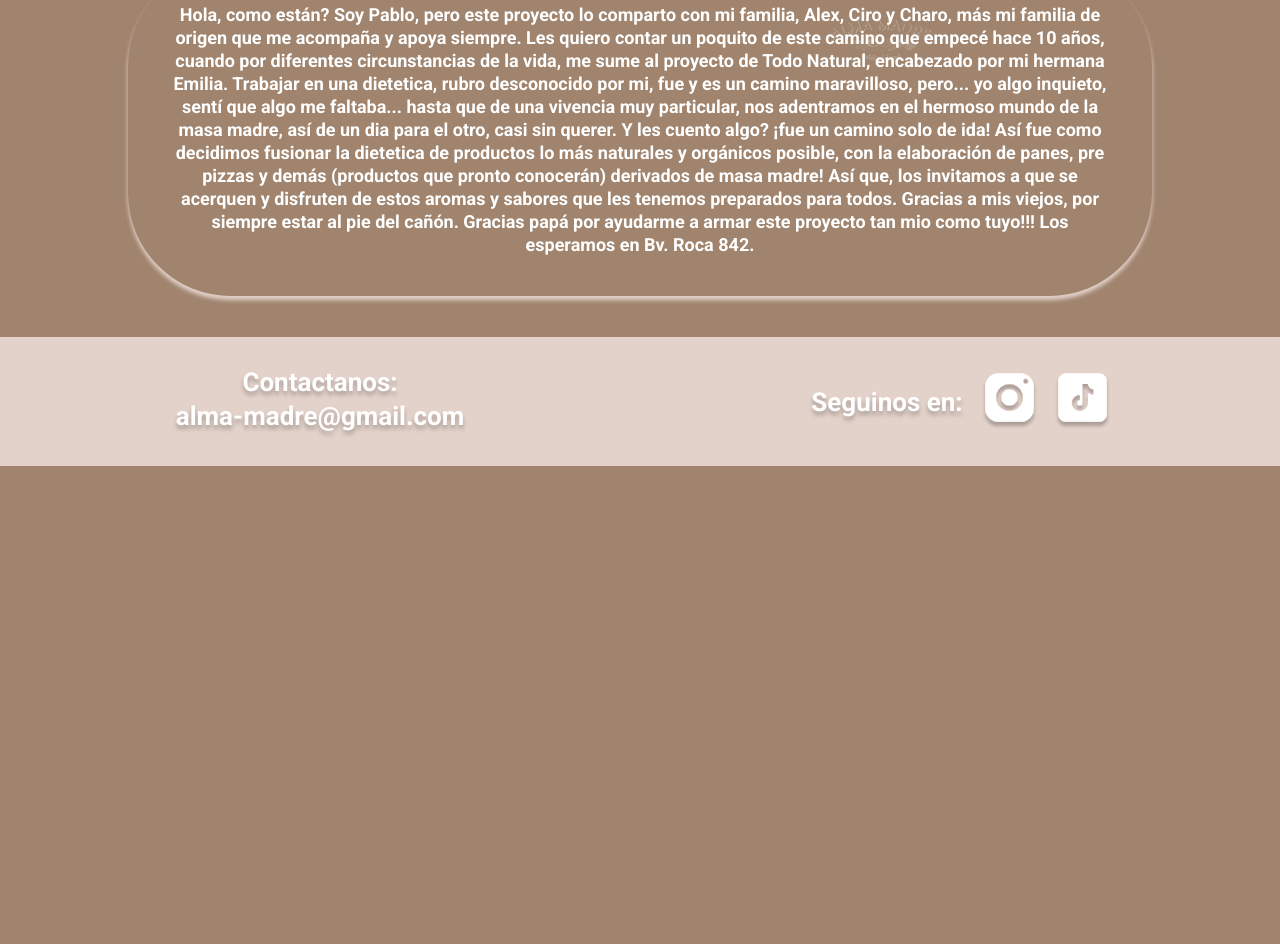
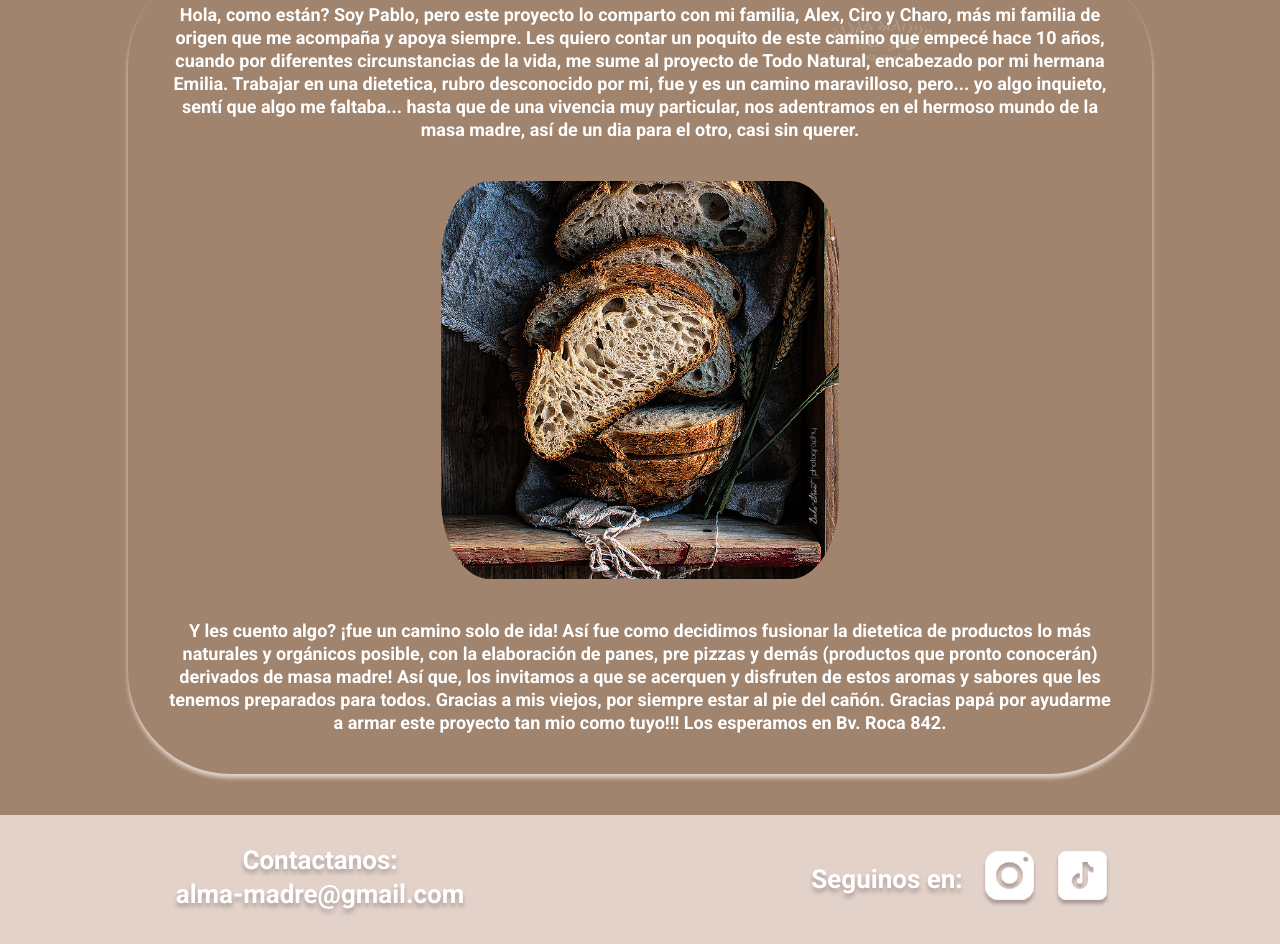
Before and after one commit to juan-pinasco/EntregaProyectoFinal-JuanPinasco, a website: page paginas/quienes-somos.html in a window 1280 px wide. Shown: the part 511-1455 px from the top of the page. Before the commit the page ends 977 px from the top, so only its background shows below. Drawn offline with nearby package versions, Linux system fonts and the light colour scheme.

Commit message:
cambios en la pagina "quienes somos". se agrego im

```diff
--- a/paginas/quienes-somos.html
+++ b/paginas/quienes-somos.html
@@ -143,14 +143,23 @@
           camino maravilloso, pero... yo algo inquieto, sentí que algo me
           faltaba... hasta que de una vivencia muy particular, nos adentramos en
           el hermoso mundo de la masa madre, así de un dia para el otro, casi
-          sin querer. Y les cuento algo? ¡fue un camino solo de ida! Así fue
-          como decidimos fusionar la dietetica de productos lo más naturales y
-          orgánicos posible, con la elaboración de panes, pre pizzas y demás
-          (productos que pronto conocerán) derivados de masa madre! Así que, los
-          invitamos a que se acerquen y disfruten de estos aromas y sabores que
-          les tenemos preparados para todos. Gracias a mis viejos, por siempre
-          estar al pie del cañón. Gracias papá por ayudarme a armar este
-          proyecto tan mio como tuyo!!! Los esperamos en Bv. Roca 842.
+          sin querer.
+        </p>
+        <img
+          class="body__main__seccion2--quienes--imagen"
+          src="../imagenes/imagen-pagina-quienes/pan 640x640.jpg"
+          alt="imagen pan masa madre"
+          width="100%"
+        />
+        <p class="body__main__seccion2--quienes--text">
+          Y les cuento algo? ¡fue un camino solo de ida! Así fue como decidimos
+          fusionar la dietetica de productos lo más naturales y orgánicos
+          posible, con la elaboración de panes, pre pizzas y demás (productos
+          que pronto conocerán) derivados de masa madre! Así que, los invitamos
+          a que se acerquen y disfruten de estos aromas y sabores que les
+          tenemos preparados para todos. Gracias a mis viejos, por siempre estar
+          al pie del cañón. Gracias papá por ayudarme a armar este proyecto tan
+          mio como tuyo!!! Los esperamos en Bv. Roca 842.
         </p>
       </section>
     </main>
--- a/scss/_seccion2-quienes.scss
+++ b/scss/_seccion2-quienes.scss
@@ -7,6 +7,7 @@
   grid-row-gap: 0px;
   align-items: center;
   justify-content: center;
+  justify-items: center;
   box-shadow: 0px 4px 4px $color-fondo-secundario;
   border-radius: 103px;
 
@@ -20,4 +21,11 @@
     color: $color_blanco;
     margin: 40px;
   }
+  &--imagen {
+    border-radius: 20%;
+    padding-left: 5%;
+    padding-right: 5%;
+    max-height: 500px;
+    max-width: 500px;
+  }
 }
```
Also changed, not shown: css/style.css, imagenes/imagen-pagina-quienes/pan 640x640.jpg (added), 1 other file.
